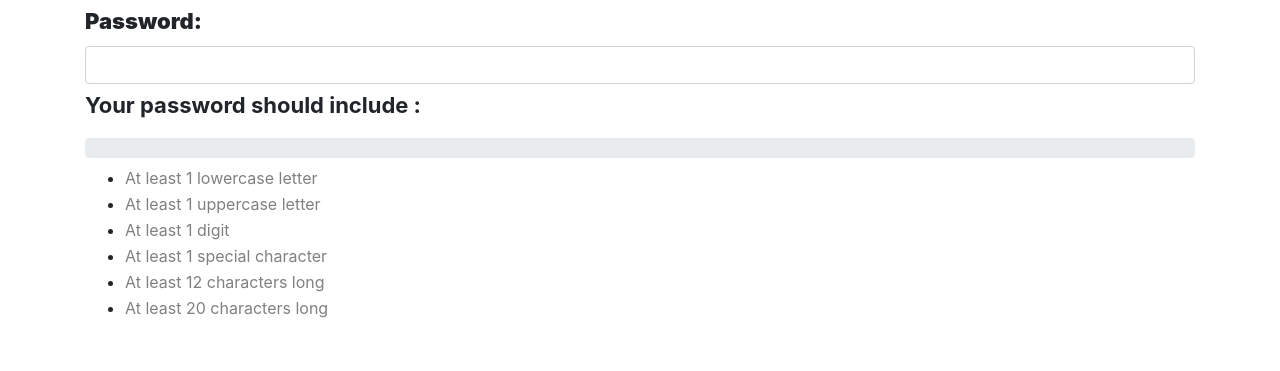
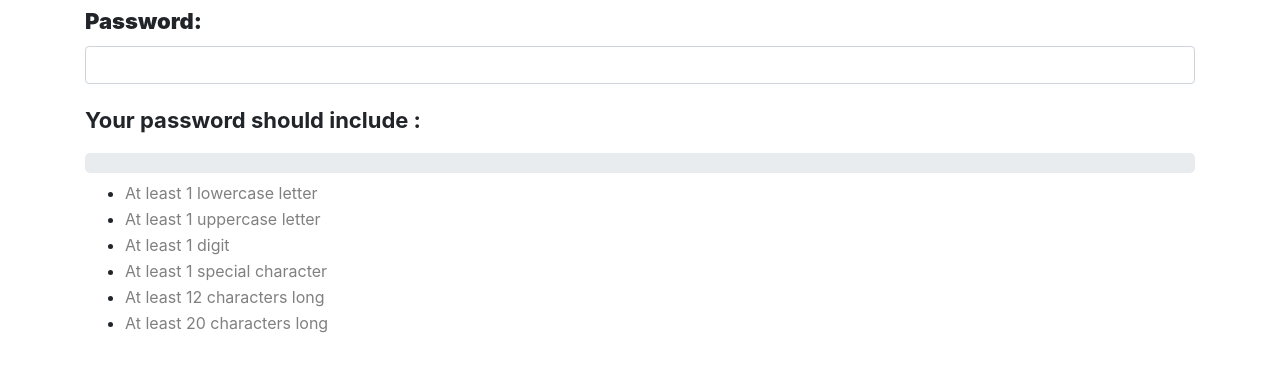
Before and after one commit to LaNessaHof/Password-Checker, a plain HTML site: page index.html in a window 1280 px wide. Shown: the part 99-470 px from the top of the page. Drawn offline with nearby package versions, Linux system fonts and the light colour scheme.

Commit message:
Update style.css

```diff
--- a/style.css
+++ b/style.css
@@ -37,3 +37,6 @@ label[for="password"] {
     font-size: 22px; /* Adjust the size as needed */
     font-weight: bold; /* Ensure the text is bold */
 }
+#password + p {
+    margin-top: 20px; /* Add space above the "Your password should include" section */
+}
```
